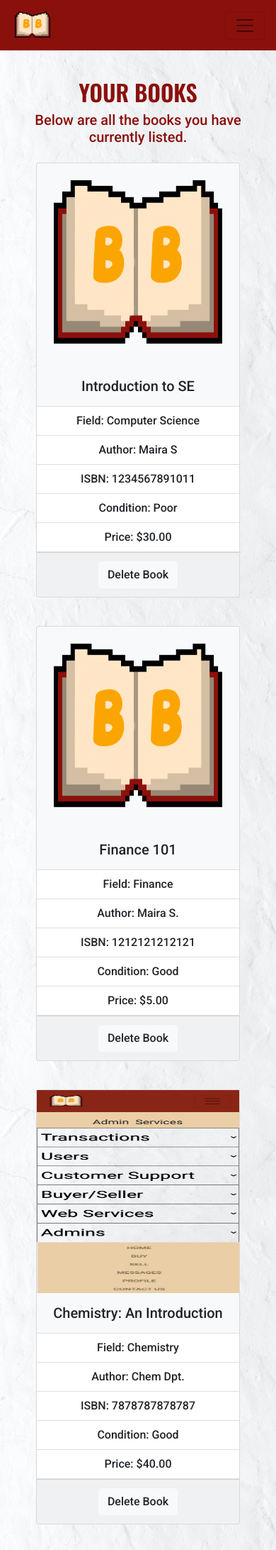
After one commit to jthom19/BookBargainsProject, a Django app: page /mybooks/ in a window 390 px wide. The commit adds this page. Shown: the top 2184 px of the page at 71% size. Run offline with Django 3.2, Linux system fonts and the light colour scheme; a user stored in the database is signed in; data comes from the database, SQL or seed files in the repository; both versions use the stored data as it was after the commit; some libraries are stand-ins or nearby versions.

Commit message:
mybooks page

```diff
--- a/bookbargains/bbapp/urls.py
+++ b/bookbargains/bbapp/urls.py
@@ -20,11 +20,12 @@ urlpatterns = [
     path('login/',djangoviews.LoginView.as_view(template_name="login.html",authentication_form=UserLoginForm),name='login'),
     path('messages/', views.createmessage, name='messages'),
 
+    path('cart/', views.viewcart, name='cart'),
     path('addtocart/(?P<bookid>\s+)', views.addtocart, name='addtocart'),
-    path('cart/', views.viewcart, name='cart'),
     path('addtowishlist/(?P<bookid>\s+)', views.addtowishlist, name='addtowishlist'),
     path('removefromcart/(?P<bookid>\s+)', views.removefromcart, name='removefromcart'),
     path('removefromwishlist/(?P<bookid>\s+)', views.removefromwishlist, name='removefromwishlist'),
     path('switchfromwishlisttocart/(?P<bookid>\s+)', views.switchfromwishlisttocart, name='switchfromwishlisttocart'),
     path('wishlist/', views.viewwishlist, name='wishlist'),
+    path('mybooks/', views.viewmybooks, name='mybooks'),
 ]
--- a/bookbargains/bbapp/views.py
+++ b/bookbargains/bbapp/views.py
@@ -115,6 +115,13 @@ def createlisting(request):
                 return redirect('newlisting')
     return render(request, 'sellerListing.html', {'ListBookForm':ListBookForm})
 
+def allbooks(request):
+    allbooks = Book.objects.all()
+    myFilter = BookFilter(request.GET, queryset=allbooks)
+    allbooks = myFilter.qs
+    context = {'books':allbooks,'filter': myFilter}
+    return render(request, 'searchfilter.html', context)
+
 def createmessage(request):
     newmessageform = MessageForm()
     if request.method == "POST":
@@ -175,9 +182,7 @@ def removefromwishlist(request, bookid):
     messages.success(request, "Success! A book has been removed from your wishlist!")
     return redirect('wishlist')
 
-def allbooks(request):
-    allbooks = Book.objects.all()
-    myFilter = BookFilter(request.GET, queryset=allbooks)
-    allbooks = myFilter.qs
-    context = {'books':allbooks,'filter': myFilter}
-    return render(request, 'searchfilter.html', context)
+def viewmybooks(request):
+    mycurrentbooks = Book.objects.filter(user = request.user)
+    context = {'mycurrentbooks':mycurrentbooks}
+    return render(request, 'mybooks.html', context)
--- a/bookbargains/templates/base.html
+++ b/bookbargains/templates/base.html
@@ -85,6 +85,7 @@
                   {% if user.is_authenticated %}
                     <a class="dropdown-item" href="{% url 'logout'%}?next={{request.path}}">Sign Out</a>
                     <a class="dropdown-item" href="{% url 'wishlist' %}">Wishlist</a>
+                    <a class="dropdown-item" href="{% url 'mybooks' %}">My Books</a>
                     <a class="dropdown-item" href="{% url 'messages'%}">Messages</a>
                   {% else %}
                     <a class="dropdown-item" href="{% url 'login' %}">Log In</a>
--- /dev/null
+++ b/bookbargains/templates/mybooks.html
@@ -0,0 +1,39 @@
+{% extends "base.html" %}
+{% load static %}
+{% block body_block %}
+
+<div class="jumbotron text-center pt-3 pb-0 mt-0 mb-0" style="background-color: transparent; border-radius:0px">
+  <h3 class="display-5 mt-4" style="color:#8a100b; font-family: 'Oswald', sans-serif; font-size: 2em;">YOUR BOOKS</h3>
+  <h5 class="mb-0" style="color:#8a100b;">Below are all the books you have currently listed.</h5>
+</div>
+
+<center>
+<div class="row">
+  {% for Book in mycurrentbooks %}
+  <div class="pt-4 col-sm-3">
+      <div class="card bg-light" style="width: 18rem;">
+        <img class=“card-img-top w-100" style="height:286px;width:286px;" src="{{Book.image.url}}" alt="img" >
+        <div class="card-body p-3">
+          <h5 class="card-title mb-0">{{Book.title}}</h5>
+        </div>
+        <ul class="list-group list-group-flush">
+          <li class="list-group-item py-2">Field: {{Book.get_field_display}} </li>
+          <li class="list-group-item py-2">Author: {{Book.author}} </li>
+          <li class="list-group-item py-2">ISBN: {{Book.ISBN13}} </li>
+          <li class="list-group-item py-2">Condition: {{Book.get_condition_display}}</li>
+          <li class="list-group-item py-2">Price: ${{Book.price}}</li>
+        </ul>
+        {% if user.is_authenticated %}
+        <div class="card-footer">
+          <a class="btn btn-light">Delete Book</a>
+        </div>
+        {% endif %}
+    </div>
+    <div><p></p></div>
+  </div>
+  {% endfor %}
+
+</div>
+<center>
+
+{% endblock %}
```
Also changed, not shown: bookbargains/db.sqlite3.
